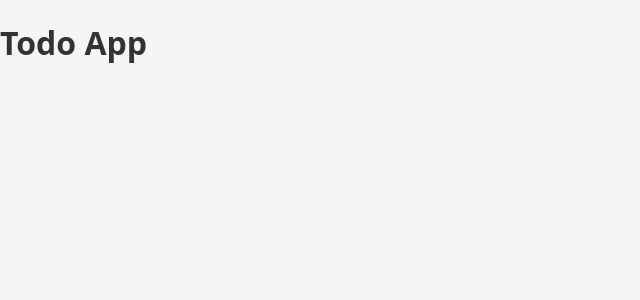
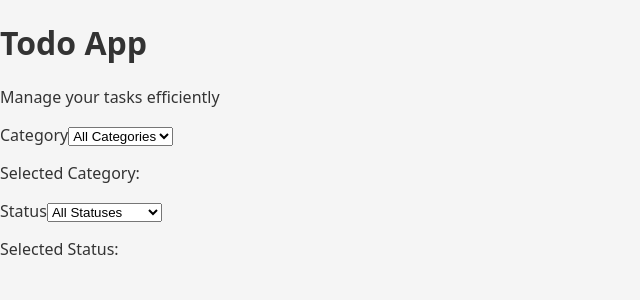
Before and after one commit to aarontristancho/todo-app, a React app in the folder frontend/: page / in a window 1280 px wide. Shown: the top 300 px of the page, without its empty margins (0-640 px from the left). Built offline with nearby package versions, Linux system fonts and the light colour scheme; the HTML template or start-up script is replaced by a standard one.

Commit message:
Header and TodoFilers components created.

```diff
--- a/frontend/src/App.jsx
+++ b/frontend/src/App.jsx
@@ -1,8 +1,17 @@
 import './App.css'
+import Header from './components/Header'
+import TodoFilters from './components/TodoFilters';
 
 function App() {
   return (
-    <h1>Todo App</h1>
+    <>
+      <Header
+        title='Todo App'
+        description="Manage your tasks efficiently"
+      />
+      <TodoFilters
+      />
+    </>
   );
 }
 
--- a/frontend/src/components/Header.jsx
+++ b/frontend/src/components/Header.jsx
@@ -0,0 +1,10 @@
+function Header({ title, description }) {
+    return (
+        <>
+            <h1>{title}</h1>
+            {description && <p>{description}</p>}
+        </>
+    );
+}
+
+export default Header;
--- /dev/null
+++ b/frontend/src/components/TodoFilters.jsx
@@ -0,0 +1,27 @@
+import { useState } from "react";
+
+function TodoFilters() {
+    const [category, setCategory] = useState('');
+    const [status, setStatus] = useState('');
+
+    return (
+        <div>
+            <label>Category</label>
+            <select value={category} onChange={(event) => {setCategory(event.target.value);}}>
+                <option value="">All Categories</option>
+            </select>
+            <p>Selected Category: {category}</p>
+
+            <label>Status</label>
+            <select value={status} onChange={(event) => {setStatus(event.target.value)}}>
+                <option value="">All Statuses</option>
+                <option value="PENDING">PENDING</option>
+                <option value="IN_PROGRESS">IN PROGRESS</option>
+                <option value="COMPLETED">COMPLETED</option>
+            </select>
+            <p>Selected Status: {status}</p>
+        </div>
+    )
+}
+
+export default TodoFilters;
```
